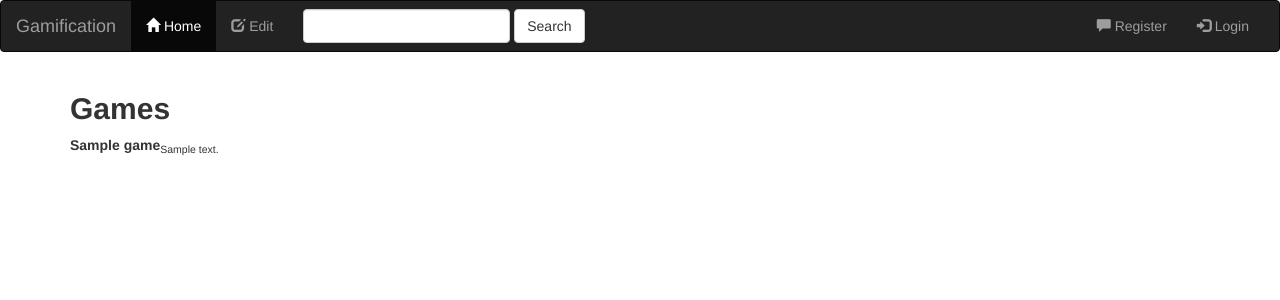
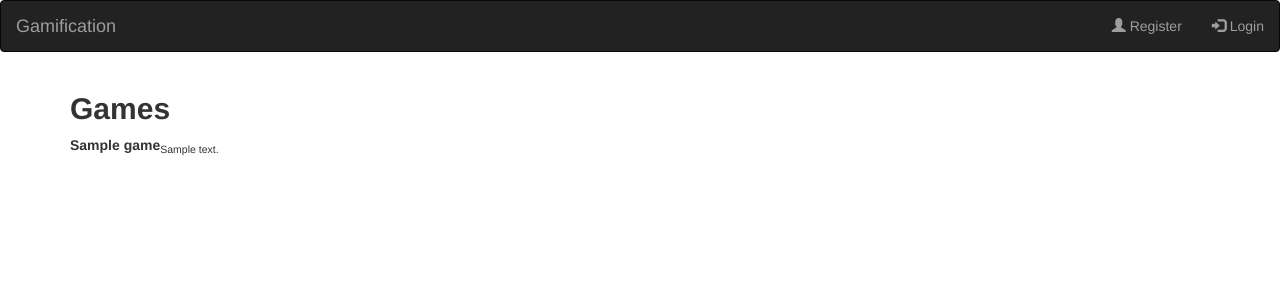
Before and after one commit to GamificationProject/Gamification, a Django app: page /gamification/ in a window 1280 px wide. Shown: the top 300 px of the page. Run offline with Django 3.2, Linux system fonts and the light colour scheme; tables that the repository leaves empty hold one stand-in row (values such as "Sample post"); some libraries are stand-ins or nearby versions.

Commit message:
Little more work on Home

```diff
--- a/webportal/gamification/templates/gamification/index.html
+++ b/webportal/gamification/templates/gamification/index.html
@@ -11,56 +11,41 @@
 </head>
 <body>
 	<nav class="navbar navbar-inverse">
-		<div class="container-fluid">
-		<!--Header-->
 		<div class="navbar-header">
 			<button type="button" class="navbar-toggle" data-toggle="collapse" data-target="#topNavBar">
 				<span class="icon-bar"></span>
 				<span class="icon-bar"></span>
 				<span class="icon-bar"></span>
 			</button>
-				<a class="navbar-brand" href="">Gamification</a>
+			<a class="navbar-brand" href=" {% url 'gamification:index' %} ">Gamification</a>
 		</div>
 		<!--Items-->
 		<div class="collapse navbar-collapse" id="topNavBar">
-
-			<ul class="nav navbar-nav">
+			<!--<ul class="nav navbar-nav">
 				<li class="active">
 				<a href="#"><span class="glyphicon glyphicon-home" aria-hidden="true"></span>&nbsp;Home</a>
 				</li>
-				<li class="">
-				<a href="#"><span class="glyphicon glyphicon-edit" aria-hidden="true"></span>&nbsp;Edit</a>
-				</li>
-			</ul>
-
-			<form class="navbar-form navbar-left" role="search" method="get" action="#">
-				<div class="form-group">
-					<input type="text" class="form-control" name="q" value="">
-				</div>
-				<button type="submit" class="btn btn-default">Search</button>
-			</form>
-
+			</ul>-->
 			<ul class="nav navbar-nav navbar-right">
 				<li class="">
-					<a href="#"><span class="glyphicon glyphicon-comment" aria-hidden="true"></span>&nbsp;Register</a>
+				<a href="#"><span class="glyphicon glyphicon-user" aria-hidden="true"></span>&nbsp;Register</a>
 				</li>
 				<li class="">
 				<a href="#"><span class="glyphicon glyphicon-log-in" aria-hidden="true"></span>&nbsp;Login</a>
 				</li>
 			</ul>
 		</div>
-		</div>
 	</nav>
 	<div class = "container">
+		{% if game_list %}
 		<h2><strong>Games</strong></h2>
-    {% if game_list %}
 			<div class="list-group">
 			{% for game in game_list %}
 				<strong>{{ game.game_name }}</strong><sub>{{ game.game_description }}</sub>
 			{% endfor %}
 			</div>
 		{% else %}
-        <p>No Games are available.</p>
+		<h2><span class="glyphicon glyphicon-warning-sign" aria-hidden="true"></span>&nbsp;No Games are available at this point of time. #SorryShaktiman</h2>
 		{% endif %}
 	</div>
 	<script src="{% static 'gamification/js/bootstrap.min.js' %}"></script>
--- a/webportal/gamification/urls.py
+++ b/webportal/gamification/urls.py
@@ -5,4 +5,6 @@ from . import views
 app_name = "gamification"
 urlpatterns = [
     url(r'^$', views.IndexView.as_view(), name = "index"),
+    url(r'^$', views.IndexView.as_view(), name = "register"),
+    url(r'^$', views.IndexView.as_view(), name = "login"),
 ]
--- a/webportal/gamification/views.py
+++ b/webportal/gamification/views.py
@@ -8,3 +8,9 @@ class IndexView(generic.ListView):
 
     def get_queryset(self):
         return Game.objects.all()
+
+class RegisterView():
+    pass
+
+class LoginView():
+    pass
```
Lines whose indentation alone changed are shown as unchanged.
